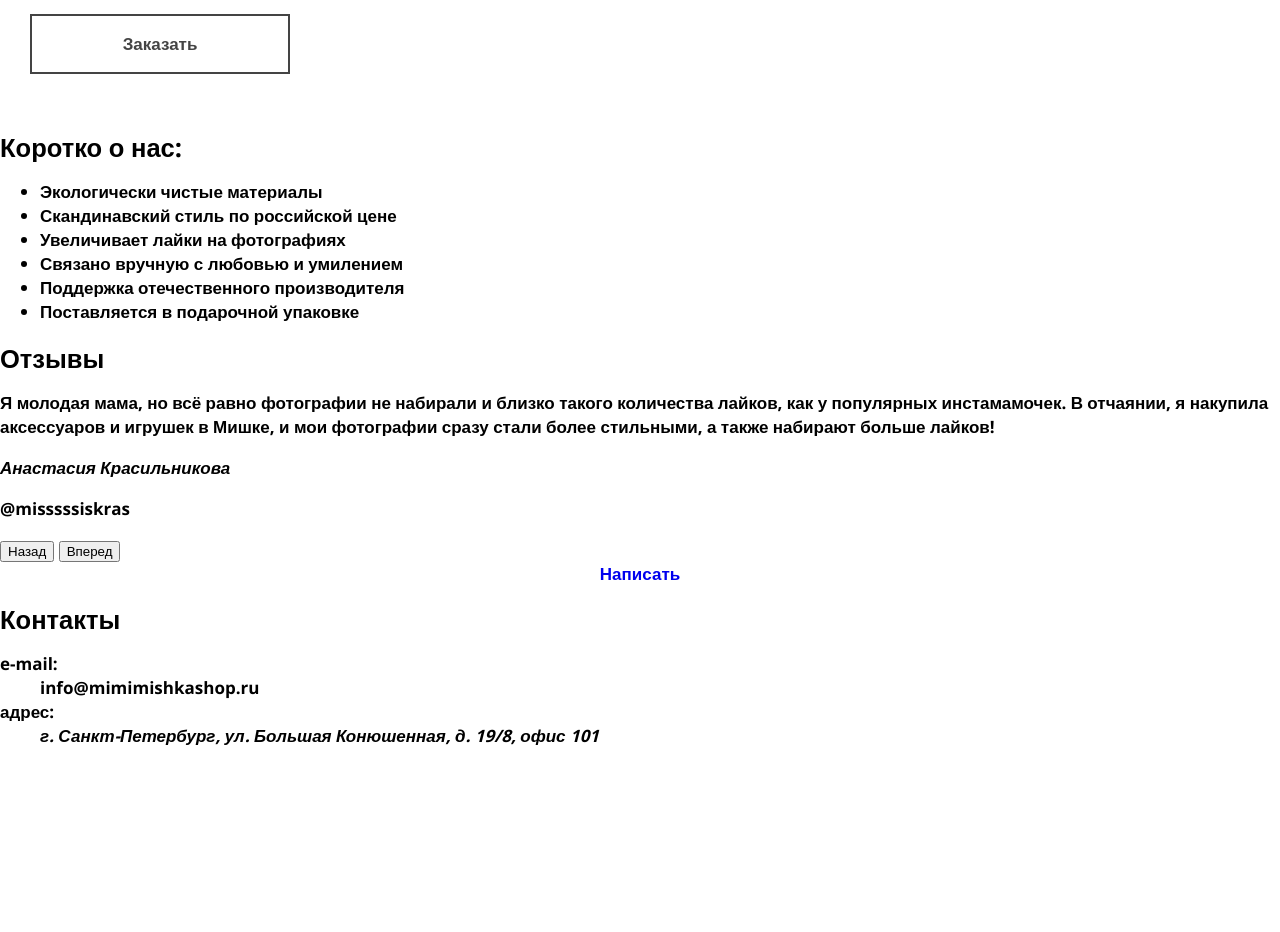
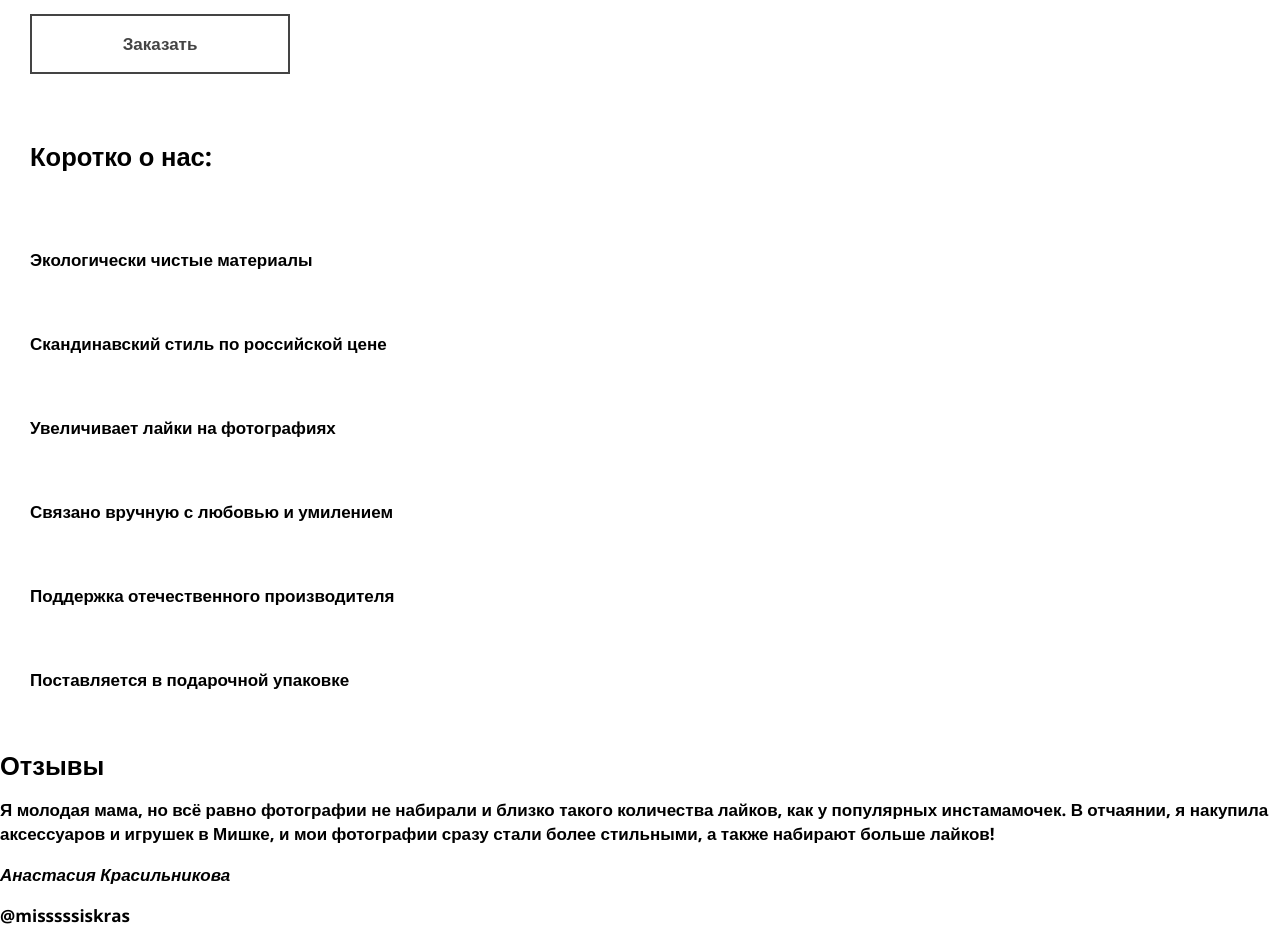
Before and after one commit to kildyashovD/386471-mishka, a website: page source/index.html in a window 1280 px wide. Shown: the part 1532-2464 px from the top of the page. Drawn offline with nearby package versions, Linux system fonts and the light colour scheme; files that its build step writes are made by us from their sources.

Commit message:
Стилизует about-us

```diff
--- /dev/null
+++ b/source/less/blocks/about-us.less
@@ -0,0 +1,20 @@
+.about-us {
+  padding: 30px 30px 40px 30px;
+}
+
+.about-us__heading {
+  margin: 0;
+  margin-bottom: 20px;
+  padding: 0;
+}
+
+.about-us__list {
+  margin: 0;
+  padding: 0;
+
+  list-style: none;
+}
+
+.about-us__item {
+  padding-top: 60px;
+}
--- a/source/less/style.less
+++ b/source/less/style.less
@@ -12,6 +12,7 @@
 @import "../less/blocks/product-price.less";
 @import "../less/blocks/product-price.less";
 @import "../less/blocks/button.less";
+@import "../less/blocks/about-us.less";
 
 /*
 "../less/blocks/";
```
